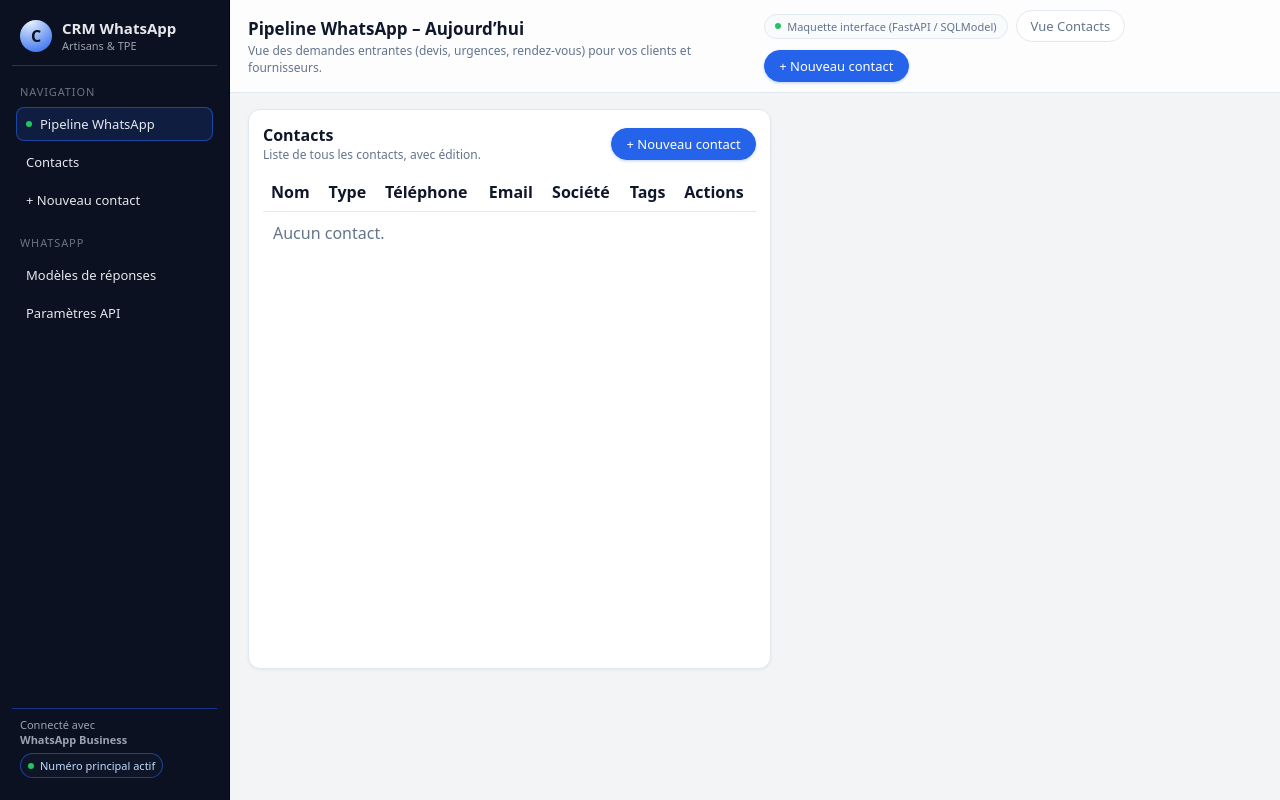
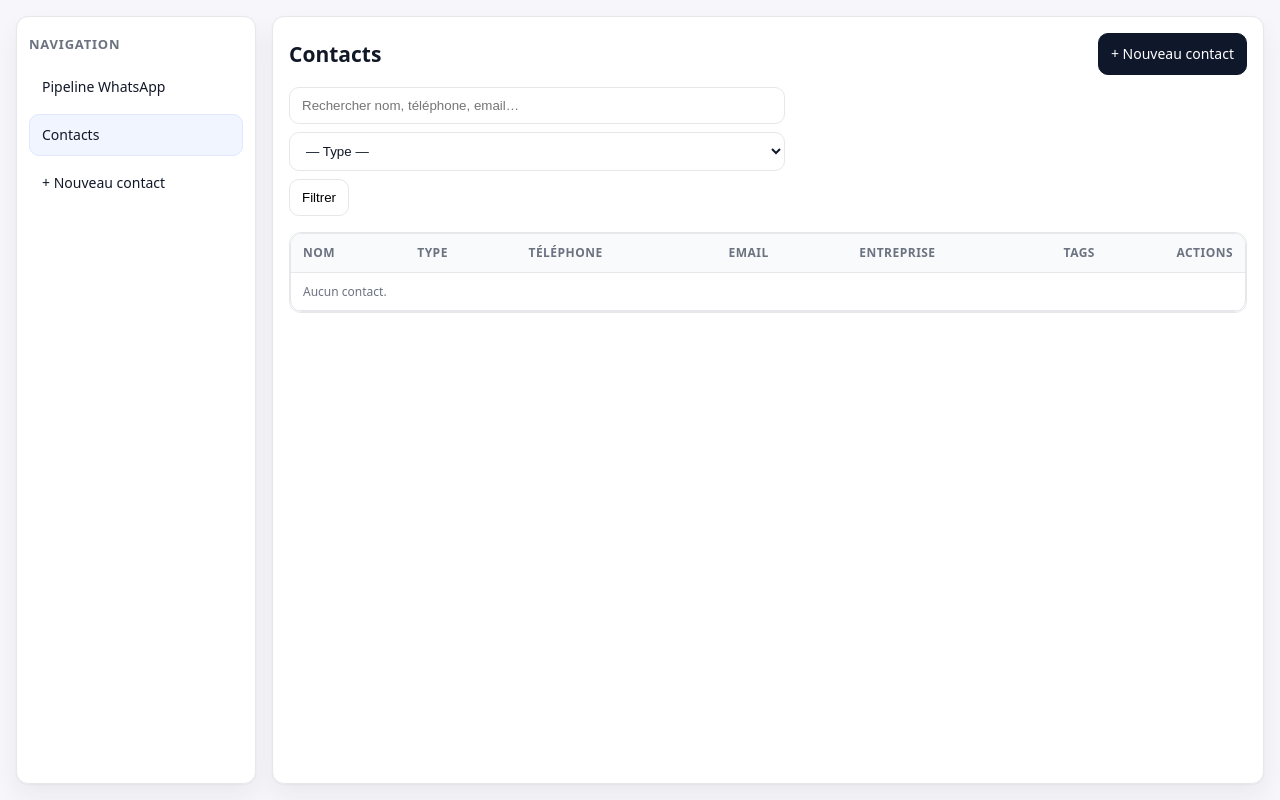
Before and after one commit to jeanlura92-alt/tpe, a FastAPI app: page /contacts in a window 1280 px wide. Run offline with FastAPI, Linux system fonts and the light colour scheme; data that the repository does not hold is empty; parts of the project's set-up code (start-up, migrations or seed data) failed here and were passed over.

Commit message:
Update contacts.html

```diff
--- a/app/templates/contacts.html
+++ b/app/templates/contacts.html
@@ -1,50 +1,77 @@
-{% extends "base.html" %}
-{% block title %}Contacts - CRM WhatsApp Artisans{% endblock %}
+<!doctype html>
+<html lang="fr">
+<head>
+  <meta charset="utf-8" />
+  <title>Contacts • CRM WhatsApp</title>
+  <meta name="viewport" content="width=device-width, initial-scale=1" />
+  <link rel="stylesheet" href="/static/style.css">
+</head>
+<body>
+  <div class="container" style="grid-template-columns:240px 1fr;">
+    <aside class="card sidebar">
+      <h3>Navigation</h3>
+      <nav class="sidebar-nav">
+        <a href="/"><span>Pipeline WhatsApp</span></a>
+        <a class="active" href="/contacts"><span>Contacts</span></a>
+        <a href="/contacts/new"><span>+ Nouveau contact</span></a>
+      </nav>
+    </aside>
 
-{% block content %}
-<main class="main-content">
-  <section class="panel">
-    <div style="display:flex;justify-content:space-between;align-items:center;margin-bottom:10px;">
-      <div>
-        <div style="font-size:16px;font-weight:600;">Contacts</div>
-        <div style="font-size:12px;color:var(--text-soft);">Liste de tous les contacts, avec édition.</div>
-      </div>
+    <main class="card" style="padding:16px;">
+      <div style="display:flex; justify-content:space-between; align-items:center; gap:12px; flex-wrap:wrap;">
+        <h2 style="margin:0;">Contacts</h2>
         <a class="btn btn-primary" href="/contacts/new">+ Nouveau contact</a>
       </div>
 
-    <div style="overflow:auto;">
-      <table style="width:100%;border-collapse:collapse;">
+      <div style="margin:12px 0 16px; display:flex; gap:8px; flex-wrap:wrap;">
+        <form method="get" style="display:flex; gap:8px; flex-wrap:wrap; align-items:center;">
+          <input type="text" name="q" placeholder="Rechercher nom, téléphone, email…" value="{{ q or '' }}" style="min-width:260px">
+          <select name="type" style="min-width:160px">
+            <option value="">— Type —</option>
+            <option value="client" {% if type=='client' %}selected{% endif %}>Client</option>
+            <option value="prospect" {% if type=='prospect' %}selected{% endif %}>Prospect</option>
+            <option value="fournisseur" {% if type=='fournisseur' %}selected{% endif %}>Fournisseur</option>
+            <option value="autre" {% if type=='autre' %}selected{% endif %}>Autre</option>
+          </select>
+          <button class="btn">Filtrer</button>
+        </form>
+      </div>
+
+      <div class="table" style="overflow:auto;">
+        <table class="table">
           <thead>
-          <tr style="text-align:left;border-bottom:1px solid var(--border);">
-            <th style="padding:8px;">Nom</th>
-            <th style="padding:8px;">Type</th>
-            <th style="padding:8px;">Téléphone</th>
-            <th style="padding:8px;">Email</th>
-            <th style="padding:8px;">Société</th>
-            <th style="padding:8px;">Tags</th>
-            <th style="padding:8px;">Actions</th>
+            <tr>
+              <th>Nom</th>
+              <th>Type</th>
+              <th>Téléphone</th>
+              <th>Email</th>
+              <th>Entreprise</th>
+              <th>Tags</th>
+              <th style="width:1%">Actions</th>
             </tr>
           </thead>
           <tbody>
             {% for c in contacts %}
-          <tr style="border-bottom:1px solid var(--border);">
-            <td style="padding:8px;">{{ c.name }}</td>
-            <td style="padding:8px;text-transform:capitalize;">{{ c.type }}</td>
-            <td style="padding:8px;">{{ c.phone }}</td>
-            <td style="padding:8px;">{{ c.email or "—" }}</td>
-            <td style="padding:8px;">{{ c.company or "—" }}</td>
-            <td style="padding:8px;">{{ c.tags or "—" }}</td>
-            <td style="padding:8px;white-space:nowrap;">
-              <a class="btn" href="/?contact_id={{ c.id }}">Ouvrir</a>
+            <tr>
+              <td><a href="/?contact_id={{ c.id }}&profile={{ c.type or 'autre' }}">{{ c.name }}</a></td>
+              <td class="small muted">{{ c.type or '—' }}</td>
+              <td>{{ c.phone or '—' }}</td>
+              <td>{{ c.email or '—' }}</td>
+              <td>{{ c.company or '—' }}</td>
+              <td class="small muted">{{ c.tags or '—' }}</td>
+              <td>
+                <div style="display:flex; gap:6px;">
                   <a class="btn" href="/contacts/{{ c.id }}/edit">Modifier</a>
+                </div>
               </td>
             </tr>
             {% else %}
-          <tr><td colspan="7" style="padding:10px;color:var(--text-soft);">Aucun contact.</td></tr>
+            <tr><td colspan="7" class="small muted">Aucun contact.</td></tr>
             {% endfor %}
           </tbody>
         </table>
       </div>
-  </section>
     </main>
-{% endblock %}
+  </div>
+</body>
+</html>
```
Lines whose indentation alone changed are shown as unchanged.
